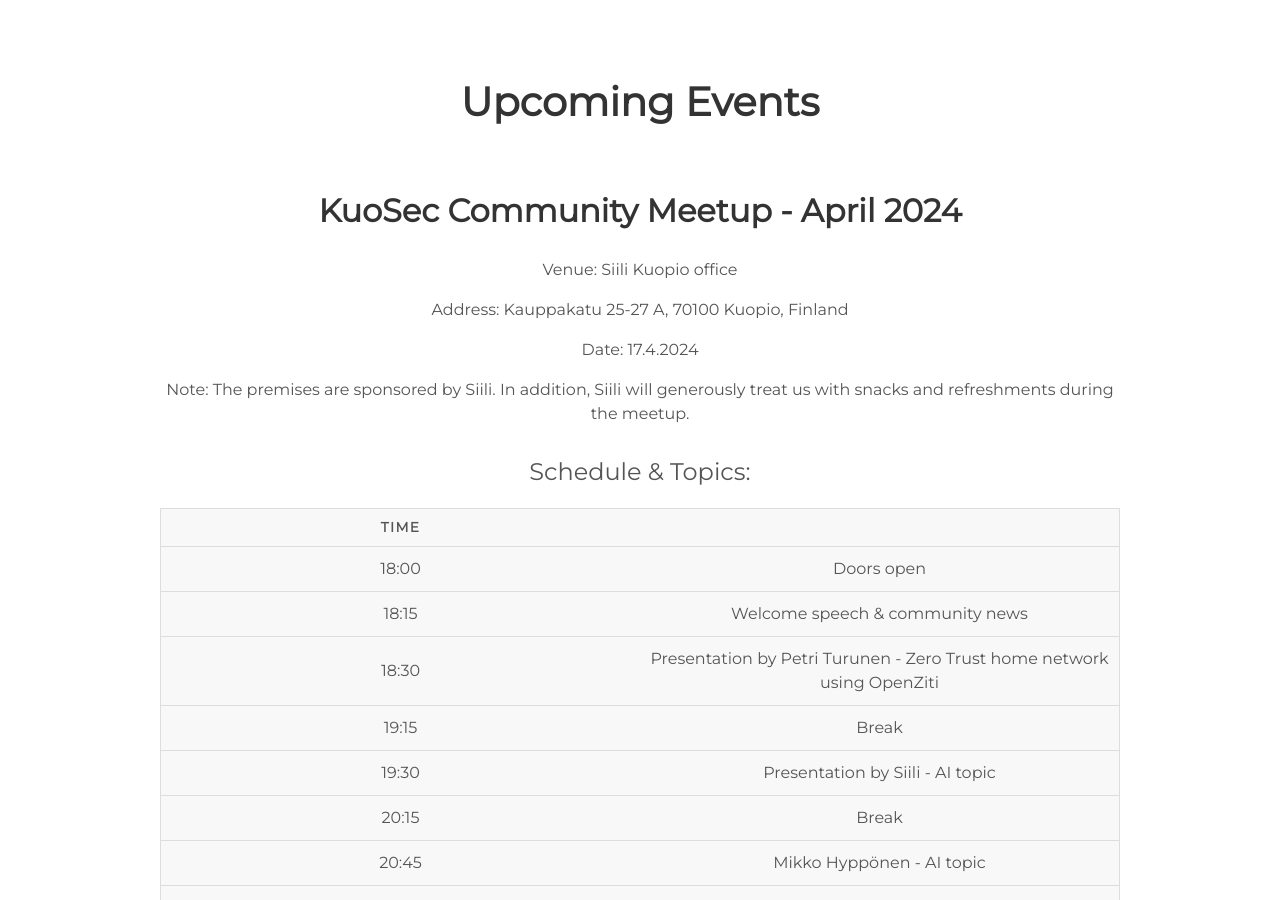
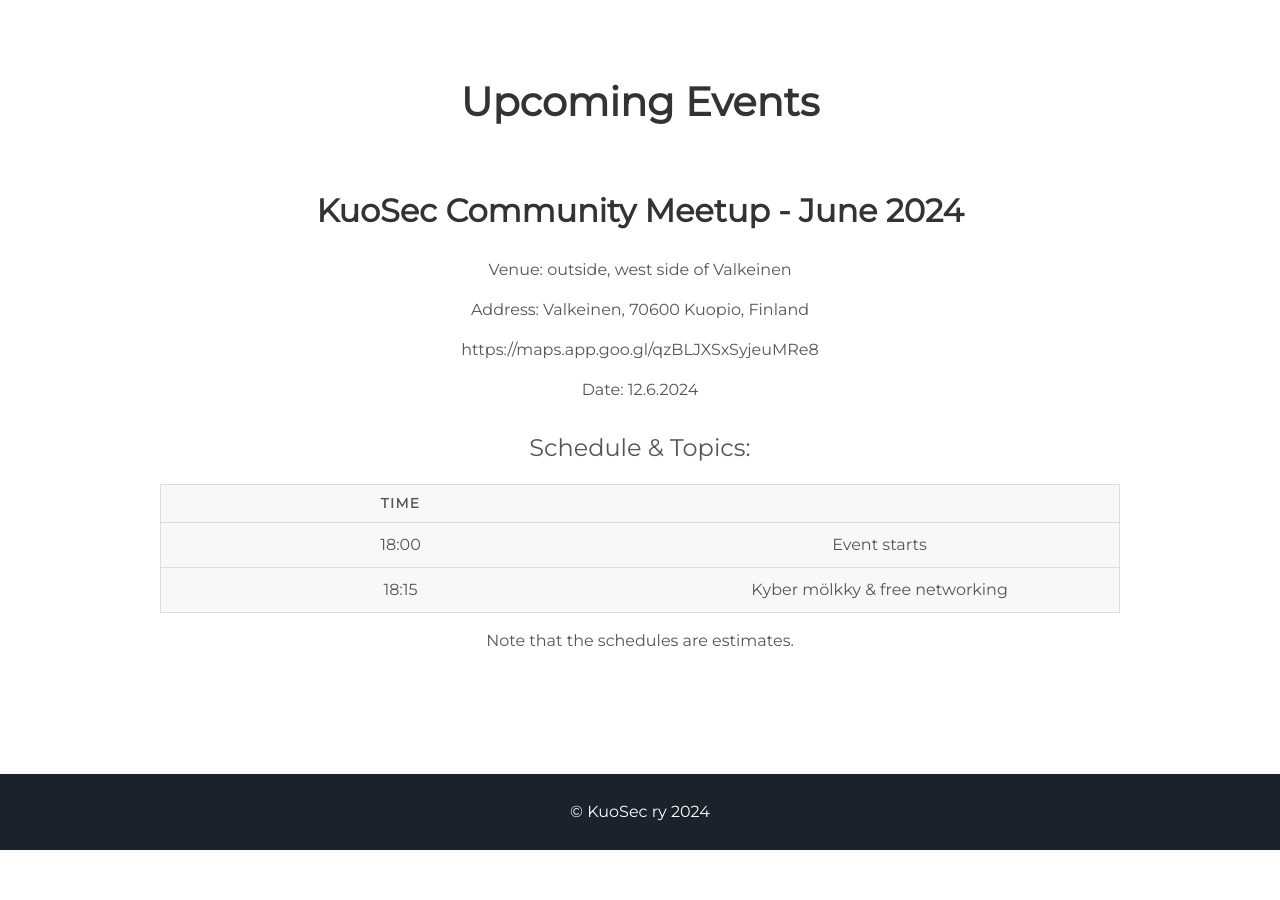
Before and after one commit to kuosec/kuosec.github.io, a Jekyll site: the page built from index.html, in a window 1280 px wide and 900 px high, scrolled down 1527 px. Built offline with Jekyll 4.4.1, drawn with Linux system fonts in a browser that asks for light colours; after the commit the page ends 2377 px from its top, so only the background shows below that; some of the changed text lies outside the part shown.

Commit message:
Added June 2024 event

```diff
--- a/_includes/projects.html
+++ b/_includes/projects.html
@@ -1,7 +1,38 @@
 <div class="user-details">
 
   <h1>Upcoming Events </h1>
-    <div class="event">
+  <div class="event">
+    <h2>KuoSec Community Meetup - June 2024</h2>
+    <p>Venue: outside, west side of Valkeinen</p>
+    <p>Address: Valkeinen, 70600 Kuopio, Finland</p>
+    <p>https://maps.app.goo.gl/qzBLJXSxSyjeuMRe8</p>
+    <p>Date: 12.6.2024</p>
+
+    <table>
+      <caption>Schedule & Topics:</caption>
+      <thead>
+        <tr>
+          <th scope="col">Time</th>
+          <th scope="col"></th>
+        </tr>
+      </thead>
+      <tbody>
+        <tr>
+          <td>18:00</td>
+          <td>Event starts</td>
+        </tr>
+        <tr>
+          <td scope="row">18:15</td>
+          <td>Kyber mölkky & free networking</td>
+        </tr>
+      </tbody>
+    </table>
+    <p>Note that the schedules are estimates.</p>
+
+  </div>
+
+  <!--
+  <div class="event">
     <h2>KuoSec Community Meetup - April 2024</h2>
     <p>Venue: Siili Kuopio office</p>
     <p>Address: Kauppakatu 25-27 A, 70100 Kuopio, Finland</p>
@@ -73,7 +104,7 @@
     <p>Date: 8.5.2024</p>
     <p>More info can be found on the event website: <a href="https://savosec.fi">savosec.fi</a></p>
   </div>
-
+  -->
   <!-- Current chronological event history (: -->
     <!--
     <div class="event">
```
